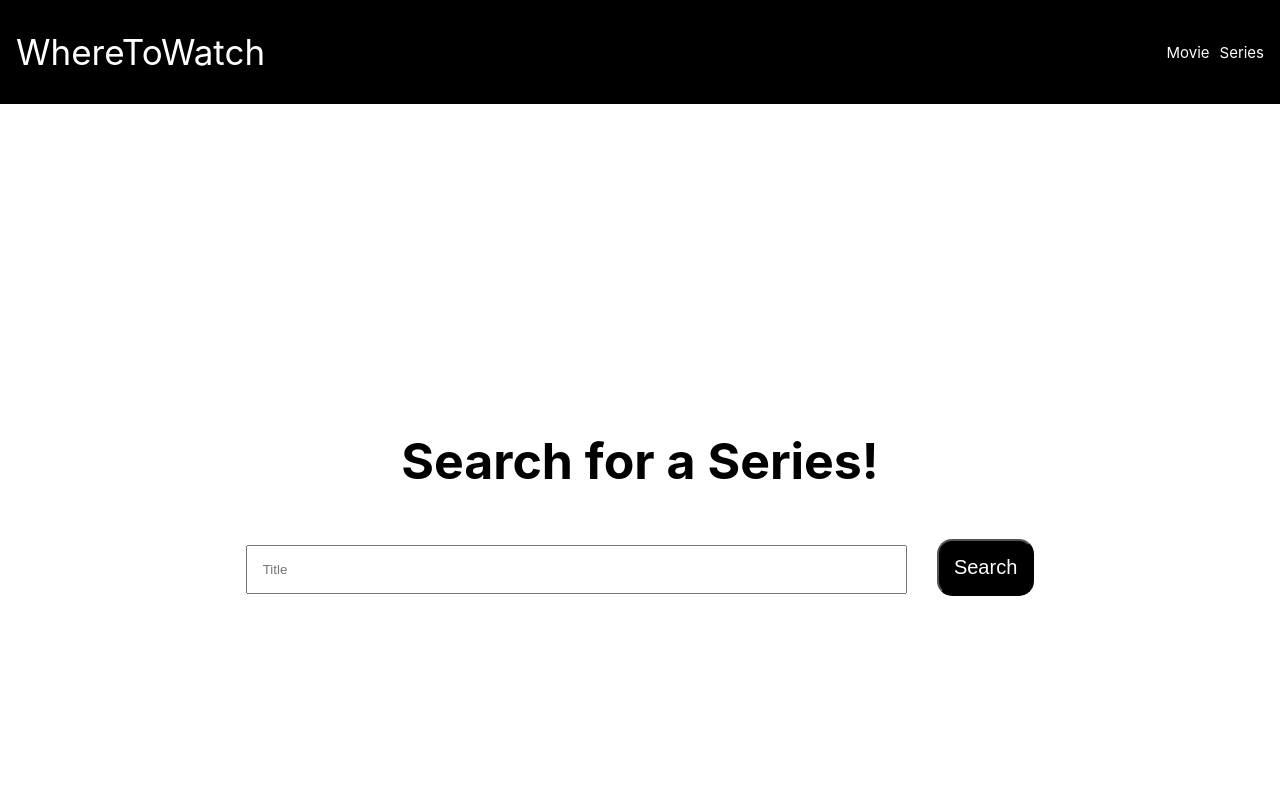
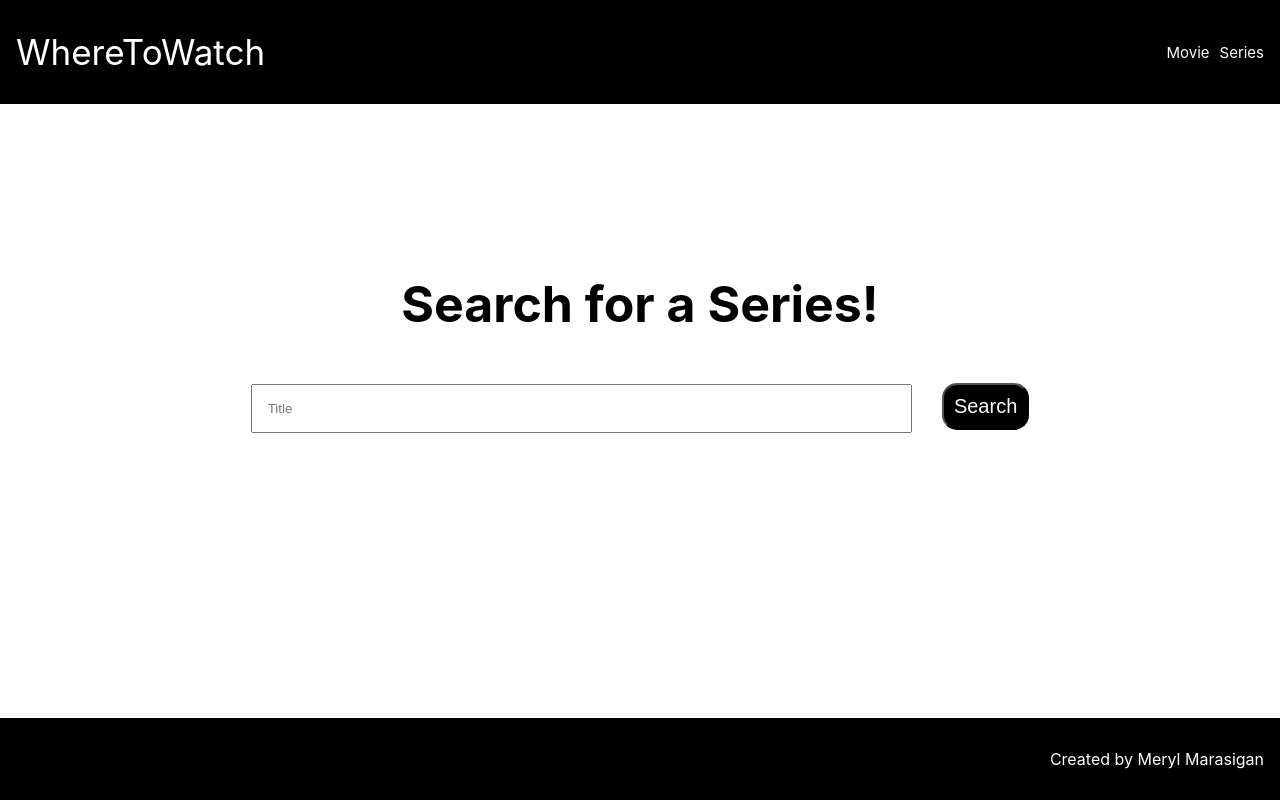
Before and after one commit to merylmarasigan/wtw, a React (Create React App) app in the folder frontend/: page /series-search in a window 1280 px wide. Shown: the top 800 px of the page. Built offline with nearby package versions, Linux system fonts and the light colour scheme.

Commit message:
fixed styling issue with footer and added year to title search results

```diff
--- a/frontend/src/App.js
+++ b/frontend/src/App.js
@@ -14,6 +14,7 @@ function App() {
   return (
     <div className="App">
      <Header/>
+     <div className='main-content'>
      <Routes>
       <Route exact path='/' element={<Home/>}></Route>
 
@@ -27,6 +28,9 @@ function App() {
 
       <Route path='*' element={<p>Page Not Found</p>}></Route>
      </Routes>
+
+     </div>
+
      <Footer/>
     </div>
   );
--- a/frontend/src/components/Card.js
+++ b/frontend/src/components/Card.js
@@ -13,9 +13,10 @@ const Card = (props) => {
             >
                 {props.title}
             </Link>
-            </h3>
+        </h3>
+        <p className='year'>{props.year}</p>
         <hr/>
-        <p>{props.overview}</p>
+        <p className='overview'>{props.overview}</p>
 
     </div>);
 };
--- a/frontend/src/components/MovieSearch.js
+++ b/frontend/src/components/MovieSearch.js
@@ -101,7 +101,7 @@ const MovieSearch = () => {
            <div className='with-results'>
                 <h1>Results for '{finalTitle}'</h1>
                 {movieData.map((movie) => {
-                     return <Card key={movie['id']} title={movie['title']} id={movie['id']} overview={movie['overview']}/>;
+                     return <Card key={movie['id']} title={movie['title']} id={movie['id']} overview={movie['overview']} year={movie['release_date'].substring(0,4)}/>;
                 })}
            </div>
         );
--- a/frontend/src/styling/Card.css
+++ b/frontend/src/styling/Card.css
@@ -1,5 +1,5 @@
 .card{
-    padding: 10px;
+    padding: 15px;
     width: 75%;
     margin: 15px;
     color: white;
@@ -15,14 +15,14 @@
     box-shadow: 0 8px 20px rgba(0, 0, 0, 0.25);
 }
 
-.card > p{
+.overview{
     text-align: center;
+}
+
+.year{
+    text-align: start;
 }
 a{
     text-decoration: none;
     color: white;
 }
-
-.h{
-    margin: 10px;
-}
--- a/frontend/src/styling/layout.css
+++ b/frontend/src/styling/layout.css
@@ -1,16 +1,26 @@
+.App {
+    display: flex;
+    flex-direction: column;
+    min-height: 100vh; /* Full viewport height */
+}
+
+/* Wrap your main content area */
+.main-content {
+    flex: 1; /* This takes up all available space, pushing footer down */
+}
 .centered{
     display: flex;
     align-items: center;
     justify-content: center;
     flex-direction: column;
     text-align: center;
-    height: 100vh;
+    min-height: 60vh;
 }
 
 button{
     color: white;
     background-color: black;
-    padding: 15px;
+    padding: 10px;
     margin: 15px;
     border-radius: 15px;
     font-size: 20px;
```
Also changed, not shown: 1 other file (tests, documents, lock files or other folders).
